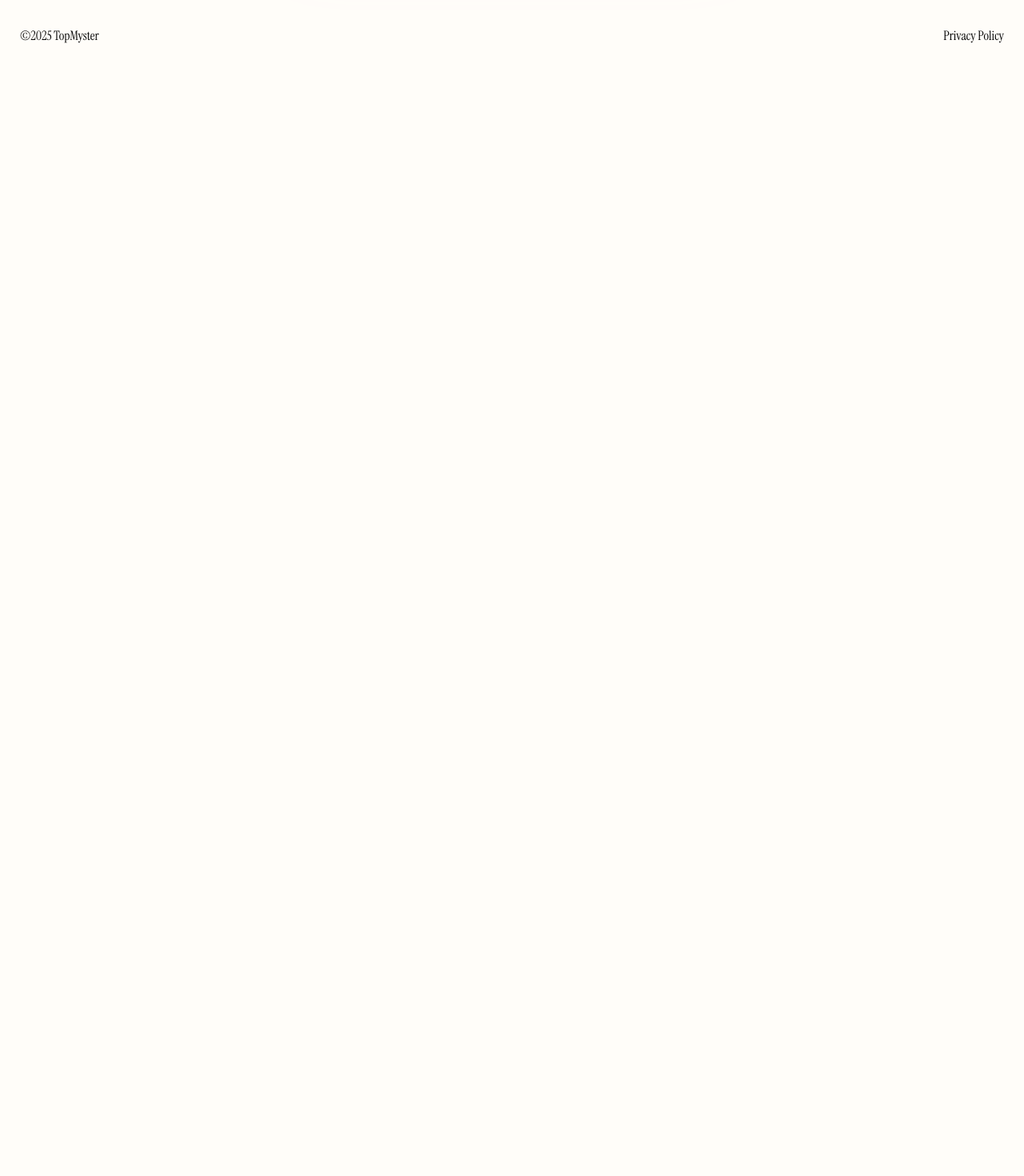
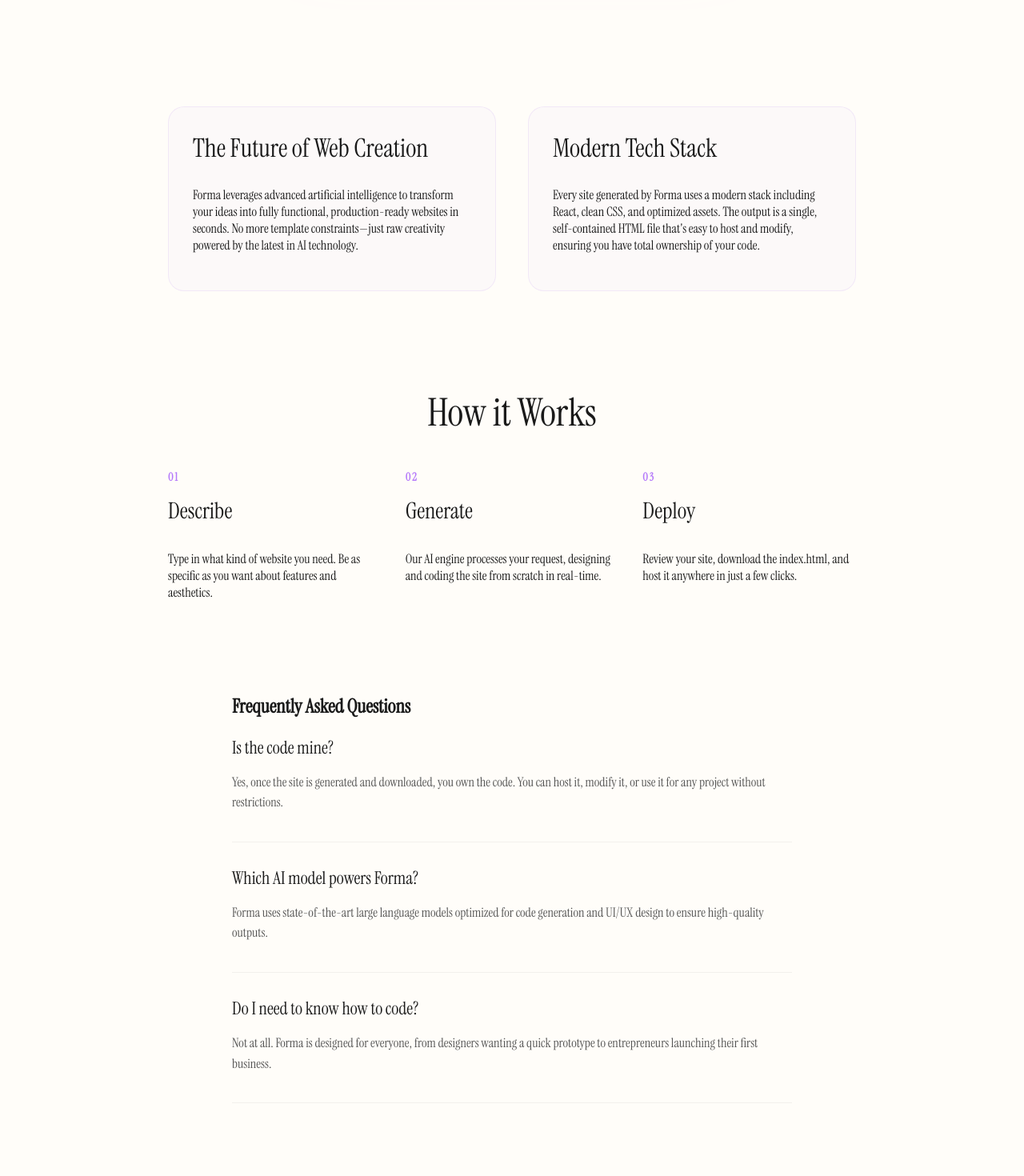
Before and after one commit to TopMyster/Forma, a React (Vite) app: page / in a window 1280 px wide. Shown: the part 720-2190 px from the top of the page at 80% size. Before the commit the page ends 800 px from the top, so only its background shows below. Built offline with nearby package versions, Linux system fonts and the light colour scheme.

Commit message:
Adds more info for googel adsense

```diff
--- a/index.html
+++ b/index.html
@@ -3,7 +3,8 @@
 <head>
     <meta charset="UTF-8">
     <meta name="viewport" content="width=device-width, initial-scale=1.0">
-    <title>Forma</title>
+    <meta name="description" content="Forma - Create professional, responsive websites in seconds using AI. Describe your vision and get production-ready code instantly.">
+    <title>Forma | AI Website Generator</title>
     <link rel="preconnect" href="https://fonts.googleapis.com">
     <link rel="preconnect" href="https://fonts.gstatic.com" crossorigin>
     <link href="https://fonts.googleapis.com/css2?family=Instrument+Serif:ital@0;1&display=swap" rel="stylesheet">
--- a/src/App.css
+++ b/src/App.css
@@ -6,6 +6,14 @@
     align-items: center;
     min-height: 100vh;
     margin: 0;
+    width: 100%;
+}
+
+#root {
+    width: 100%;
+    display: flex;
+    flex-direction: column;
+    align-items: center;
 }
 
 #logo {
@@ -42,6 +50,7 @@
     height: 250px;
     border-radius: 15px;
     transition: .43s;
+    margin-bottom: 250px;
 }
 
 #userinput:hover {
@@ -64,11 +73,10 @@
     padding: 10px 10px;
     width: 435px;
     height: 143px;
-    position: absolute;
     background-color: transparent;
     border-radius: 5px;
     border-color: rgba(227, 227, 227, 0.835);
-    top: 18px;
+    margin-top: 18px;
     resize: none;
     transition: .2s;
     font-family: "Instrument Serif", serif;
@@ -258,10 +266,9 @@
 }
 
 #footer {
-    position: fixed;
-    bottom: 25px;
-    left: 0;
-    right: 0;
+    position: relative;
+    margin-top: 150px;
+    margin-bottom: 25px;
     width: 100%;
     display: flex;
     justify-content: space-between;
@@ -277,7 +284,104 @@
     cursor: pointer;
 }
 
-@media (max-width: 600px) {
+#landing-content {
+    max-width: 900px;
+    width: 100%;
+    margin-top: 150px;
+    padding: 0 20px;
+    box-sizing: border-box;
+    display: flex;
+    flex-direction: column;
+    gap: 80px;
+    color: #1a1a1a;
+}
+
+.content-grid {
+    display: grid;
+    grid-template-columns: 1fr 1fr;
+    gap: 40px;
+}
+
+.content-card {
+    background: rgba(200, 166, 241, 0.05);
+    padding: 30px;
+    border-radius: 20px;
+    border: 1px solid rgba(200, 166, 241, 0.2);
+}
+
+.content-card h2 {
+    font-size: 32px;
+    margin-top: 0;
+    font-weight: 200;
+}
+
+.detailed-section h2 {
+    font-size: 48px;
+    font-weight: 200;
+    text-align: center;
+    margin-bottom: 40px;
+}
+
+.steps {
+    display: grid;
+    grid-template-columns: repeat(3, 1fr);
+    gap: 30px;
+}
+
+.step {
+    display: flex;
+    flex-direction: column;
+    gap: 15px;
+}
+
+.step-number {
+    font-size: 14px;
+    font-weight: 600;
+    color: #B478FA;
+    letter-spacing: 2px;
+}
+
+.step h3 {
+    font-size: 28px;
+    margin: 0;
+    font-weight: 200;
+}
+
+.benefits {
+    display: grid;
+    grid-template-columns: repeat(3, 1fr);
+    gap: 30px;
+}
+
+.benefit h3 {
+    font-size: 24px;
+    font-weight: 200;
+}
+
+.faq-section {
+    max-width: 700px;
+    margin: 0 auto 100px;
+    width: 100%;
+}
+
+.faq-item {
+    margin-bottom: 30px;
+    border-bottom: 1px solid rgba(0, 0, 0, 0.05);
+    padding-bottom: 20px;
+}
+
+.faq-item h3 {
+    font-size: 22px;
+    font-weight: 200;
+    margin-bottom: 10px;
+}
+
+.faq-item p {
+    color: #555;
+    line-height: 1.6;
+}
+
+@media (max-width: 800px) {
     #logo h1:first-child {
         font-size: 60px !important;
     }
@@ -342,10 +446,6 @@
     }
 
     #footer {
-        position: fixed;
-        bottom: 15px;
-        left: 0;
-        right: 0;
         flex-direction: row;
         justify-content: space-between;
         padding: 0 15px;
@@ -355,4 +455,14 @@
         padding-bottom: 50px;
         overflow-x: hidden;
     }
+
+    .content-grid,
+    .steps,
+    .benefits {
+        grid-template-columns: 1fr;
+    }
+
+    .detailed-section h2 {
+        font-size: 36px;
+    }
 }
--- a/src/App.jsx
+++ b/src/App.jsx
@@ -23,14 +23,66 @@
         <textarea id="usertext" placeholder="Describe your website"></textarea>
         <button onClick={submition}>Create</button>
       </div>
+
+      <section id="landing-content">
+        <div className="content-grid">
+          <div className="content-card">
+            <h2>The Future of Web Creation</h2>
+            <p>Forma leverages advanced artificial intelligence to transform your ideas into fully functional, production-ready websites in seconds. No more template constraints—just raw creativity powered by the latest in AI technology.</p>
+          </div>
+
+          <div className="content-card">
+            <h2>Modern Tech Stack</h2>
+            <p>Every site generated by Forma uses a modern stack including React, clean CSS, and optimized assets. The output is a single, self-contained HTML file that's easy to host and modify, ensuring you have total ownership of your code.</p>
+          </div>
+        </div>
+
+        <div className="detailed-section">
+          <h2>How it Works</h2>
+          <div className="steps">
+            <div className="step">
+              <span className="step-number">01</span>
+              <h3>Describe</h3>
+              <p>Type in what kind of website you need. Be as specific as you want about features and aesthetics.</p>
+            </div>
+            <div className="step">
+              <span className="step-number">02</span>
+              <h3>Generate</h3>
+              <p>Our AI engine processes your request, designing and coding the site from scratch in real-time.</p>
+            </div>
+            <div className="step">
+              <span className="step-number">03</span>
+              <h3>Deploy</h3>
+              <p>Review your site, download the index.html, and host it anywhere in just a few clicks.</p>
+            </div>
+          </div>
+        </div>
+
+        <div className="faq-section">
+          <h2>Frequently Asked Questions</h2>
+          <div className="faq-item">
+            <h3>Is the code mine?</h3>
+            <p>Yes, once the site is generated and downloaded, you own the code. You can host it, modify it, or use it for any project without restrictions.</p>
+          </div>
+          <div className="faq-item">
+            <h3>Which AI model powers Forma?</h3>
+            <p>Forma uses state-of-the-art large language models optimized for code generation and UI/UX design to ensure high-quality outputs.</p>
+          </div>
+          <div className="faq-item">
+            <h3>Do I need to know how to code?</h3>
+            <p>Not at all. Forma is designed for everyone, from designers wanting a quick prototype to entrepreneurs launching their first business.</p>
+          </div>
+        </div>
+      </section>
+
       <div id="privacy" style={{ display: isPrivacyOpen ? 'flex' : 'none' }}>
         <button id="close-privacy" onClick={togglePrivacy}>&times;</button>
         <main>
           <h1>Privacy Policy</h1>
-          <p class="last-updated">Last updated: February 8, 2026</p>
+          <p className="last-updated">Last updated: February 8, 2026</p>
 
           <p>
-            Thank you for using [Your Company Name] (“we”, “us”, or “our”). We respect your privacy.
+            Thank you for using Forma (“we”, “us”, or “our”). We respect your privacy.
             This Privacy Policy explains how we handle information when you use our AI site generator
             and related services (the “Service”).
           </p>
```
